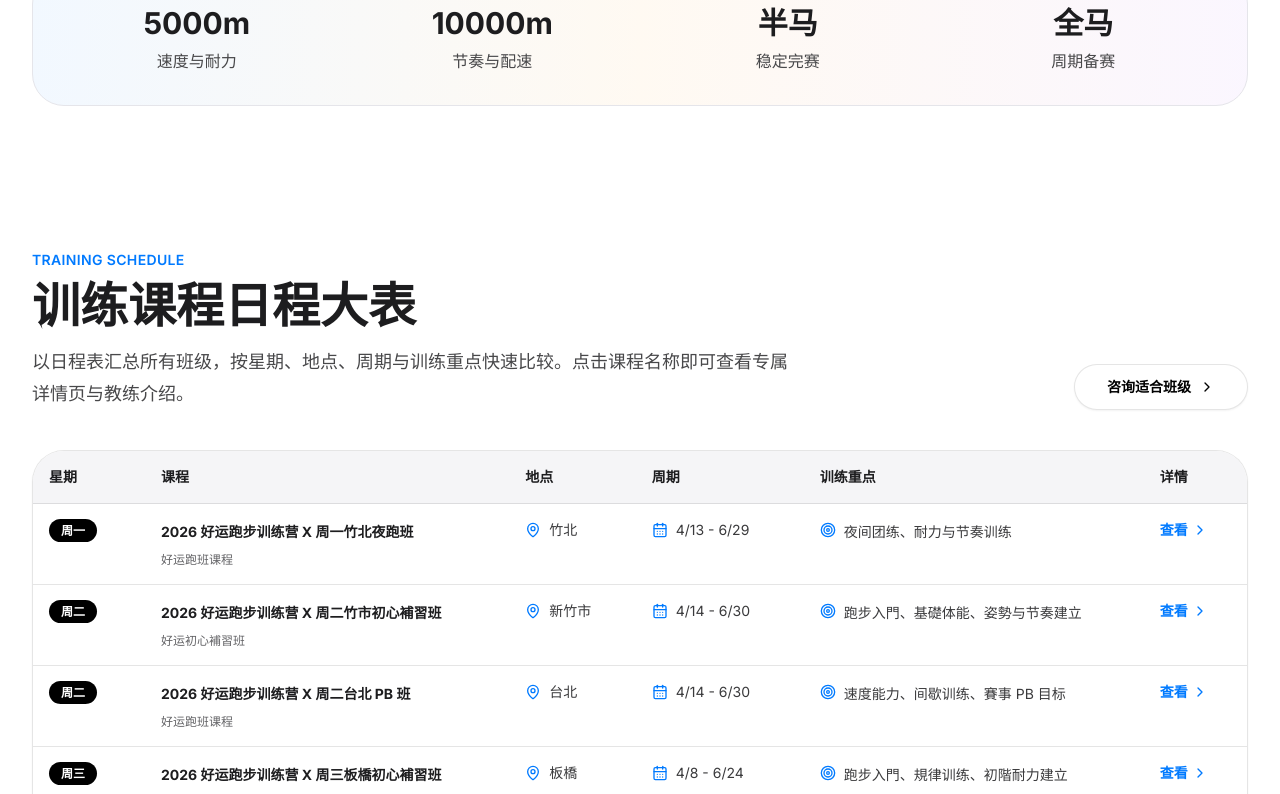
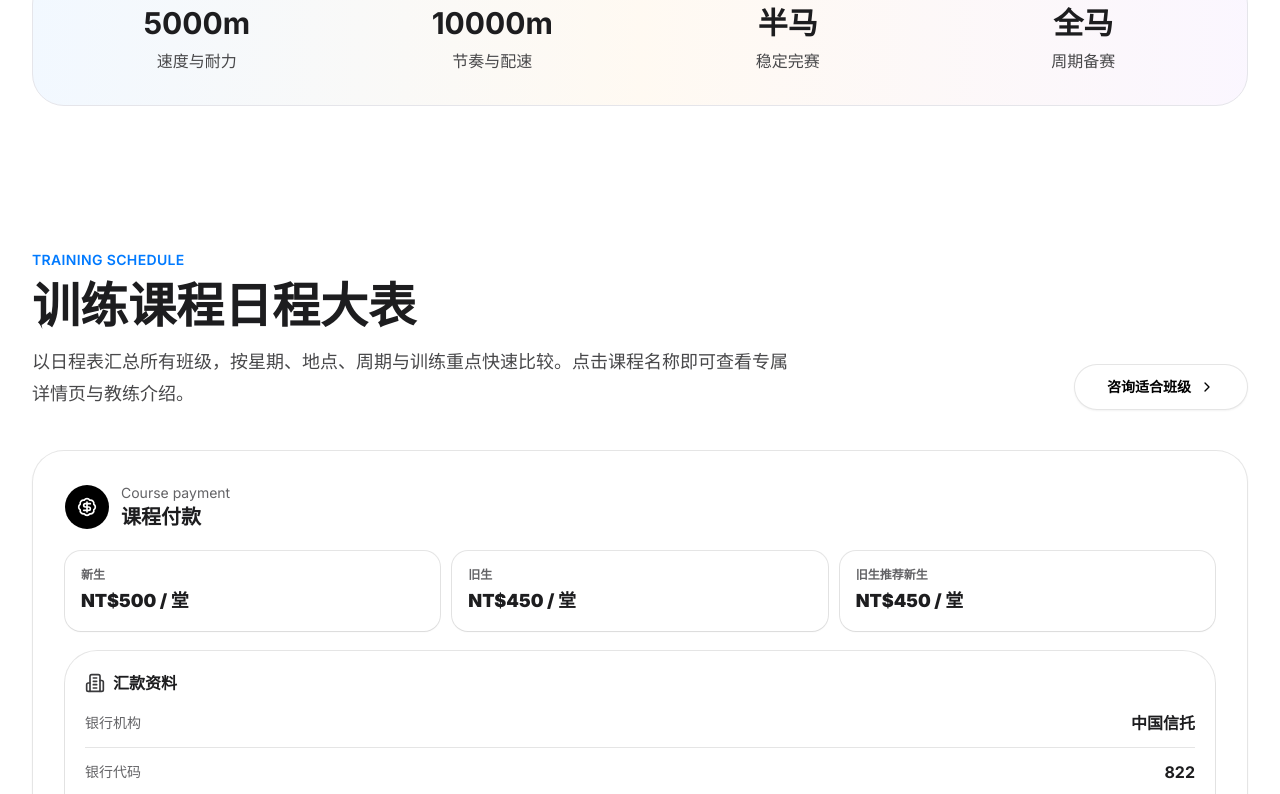
Before and after one commit to Yyc-9/haoyunrunning, a Next.js app: page / in a window 1280 px wide. Shown: the part 2006-2800 px from the top of the page. Built offline with nearby package versions, Linux system fonts and the light colour scheme; no server answers.

Commit message:
Show course payment info on courses page

```diff
--- a/components/CoursesSection.tsx
+++ b/components/CoursesSection.tsx
@@ -4,6 +4,7 @@ import Link from 'next/link'
 import { motion } from 'framer-motion'
 import { CalendarDays, ChevronRight, Clock, MapPin, Target, Users } from 'lucide-react'
 import { allCourses } from '@/lib/goodluck-data'
+import CoursePaymentInfo from '@/components/CoursePaymentInfo'
 
 const weekdayOrder = ['周一', '周二', '周三', '周四', '周五', '周六', '周日']
 
@@ -45,6 +46,10 @@ export default function CoursesSection() {
             </a>
           </div>
         </motion.div>
+
+        <div className="mb-8">
+          <CoursePaymentInfo />
+        </div>
 
         <div className="apple-card overflow-hidden p-0">
           <div className="overflow-x-auto">
```
